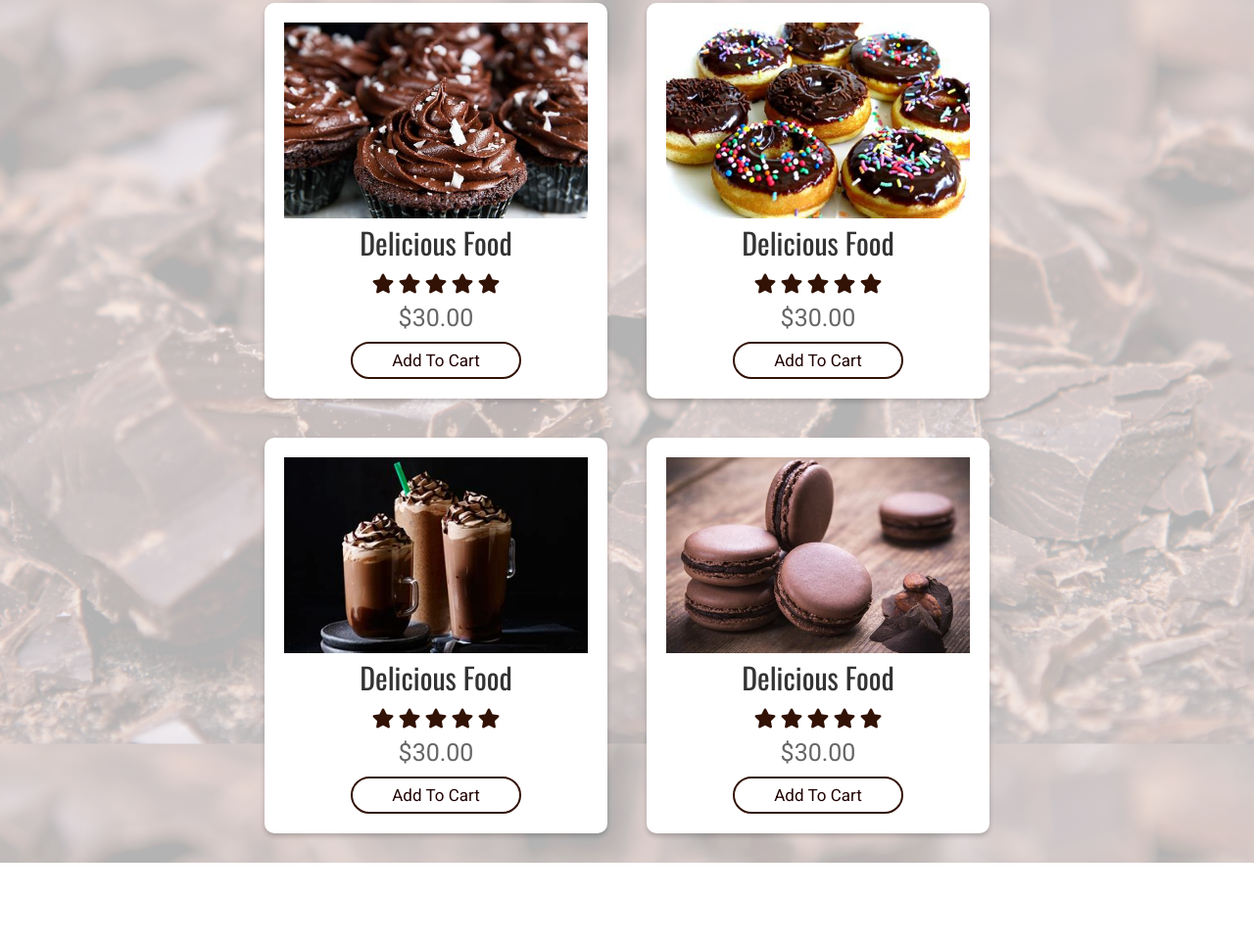
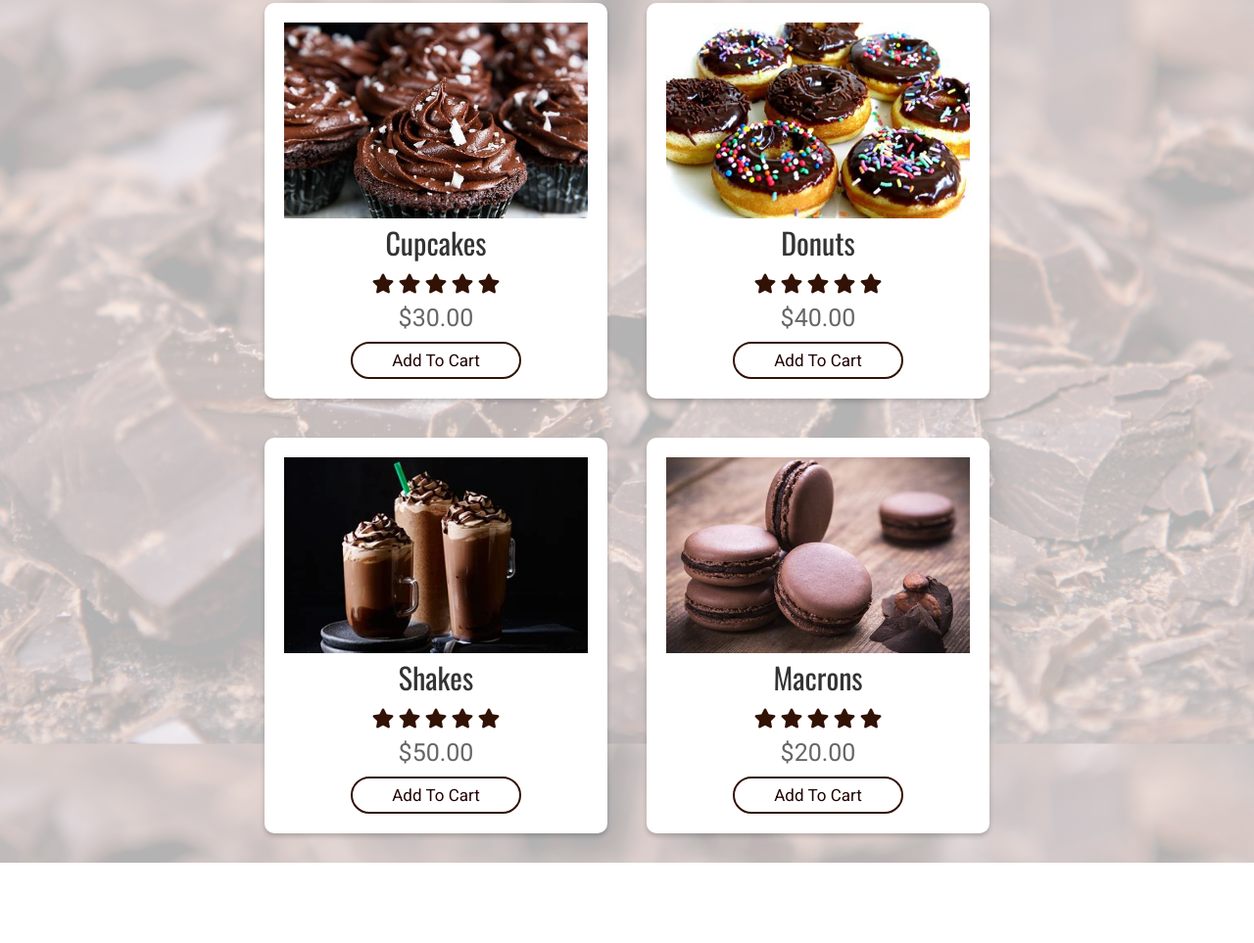
Before and after one commit to Yashvi30/Chocolate-website, a plain HTML site: page index.html in a window 1280 px wide. Shown: the part 2575-3538 px from the top of the page at 98% size. Drawn offline with nearby package versions, Linux system fonts and the light colour scheme.

Commit message:
first commit

```diff
--- a/index.html
+++ b/index.html
@@ -151,7 +151,7 @@
       <div class="box-container">
         <div class="box" data-aos="fade-right">
           <img src="image/cupcake.jpeg" alt="" />
-          <h3>delicious food</h3>
+          <h3>Cupcakes</h3>
           <div class="stars">
             <i class="fas fa-star"></i>
             <i class="fas fa-star"></i>
@@ -165,7 +165,7 @@
 
         <div class="box" data-aos="fade-left">
           <img src="image/donuts.jpeg" alt="" />
-          <h3>delicious food</h3>
+          <h3>Donuts</h3>
           <div class="stars">
             <i class="fas fa-star"></i>
             <i class="fas fa-star"></i>
@@ -173,13 +173,13 @@
             <i class="fas fa-star"></i>
             <i class="fas fa-star"></i>
           </div>
-          <div class="price">$30.00</div>
+          <div class="price">$40.00</div>
           <a href="#"><button class="btn">add to cart</button></a>
         </div>
 
         <div class="box" data-aos="fade-right">
           <img src="image/shakes1.jpeg" alt="" />
-          <h3>delicious food</h3>
+          <h3>Shakes</h3>
           <div class="stars">
             <i class="fas fa-star"></i>
             <i class="fas fa-star"></i>
@@ -187,13 +187,13 @@
             <i class="fas fa-star"></i>
             <i class="fas fa-star"></i>
           </div>
-          <div class="price">$30.00</div>
+          <div class="price">$50.00</div>
           <a href="#"><button class="btn">add to cart</button></a>
         </div>
 
         <div class="box" data-aos="fade-left">
           <img src="image/macrons.jpeg" alt="" />
-          <h3>delicious food</h3>
+          <h3>Macrons</h3>
           <div class="stars">
             <i class="fas fa-star"></i>
             <i class="fas fa-star"></i>
@@ -201,7 +201,7 @@
             <i class="fas fa-star"></i>
             <i class="fas fa-star"></i>
           </div>
-          <div class="price">$30.00</div>
+          <div class="price">$20.00</div>
           <a href="#"><button class="btn">add to cart</button></a>
         </div>
       </div>
@@ -217,32 +217,32 @@
       <div class="box-container">
         <div class="box" data-aos="fade-up">
           <img src="image/chocolatestar.jpeg" alt="" />
-          <h3>delicious food</h3>
+          <h3>Chocolate</h3>
         </div>
 
         <div class="box" data-aos="fade-up">
           <img src="image/waffle.jpeg" alt="" />
-          <h3>delicious food</h3>
+          <h3>Waffle</h3>
         </div>
 
         <div class="box" data-aos="fade-up">
           <img src="image/cupcake2.jpeg" alt="" />
-          <h3>delicious food</h3>
+          <h3>Cupcakes</h3>
         </div>
 
         <div class="box" data-aos="fade-up">
           <img src="image/download (12).jpeg" alt="" />
-          <h3>delicious food</h3>
+          <h3>Pretzels</h3>
         </div>
 
         <div class="box" data-aos="fade-up">
           <img src="image/donuts2.jpeg" alt="" />
-          <h3>delicious food</h3>
+          <h3>Donuts</h3>
         </div>
 
         <div class="box" data-aos="fade-up">
           <img src="image/brownie.jpeg" alt="" />
-          <h3>delicious food</h3>
+          <h3>Brownie</h3>
         </div>
       </div>
     </section>
```
